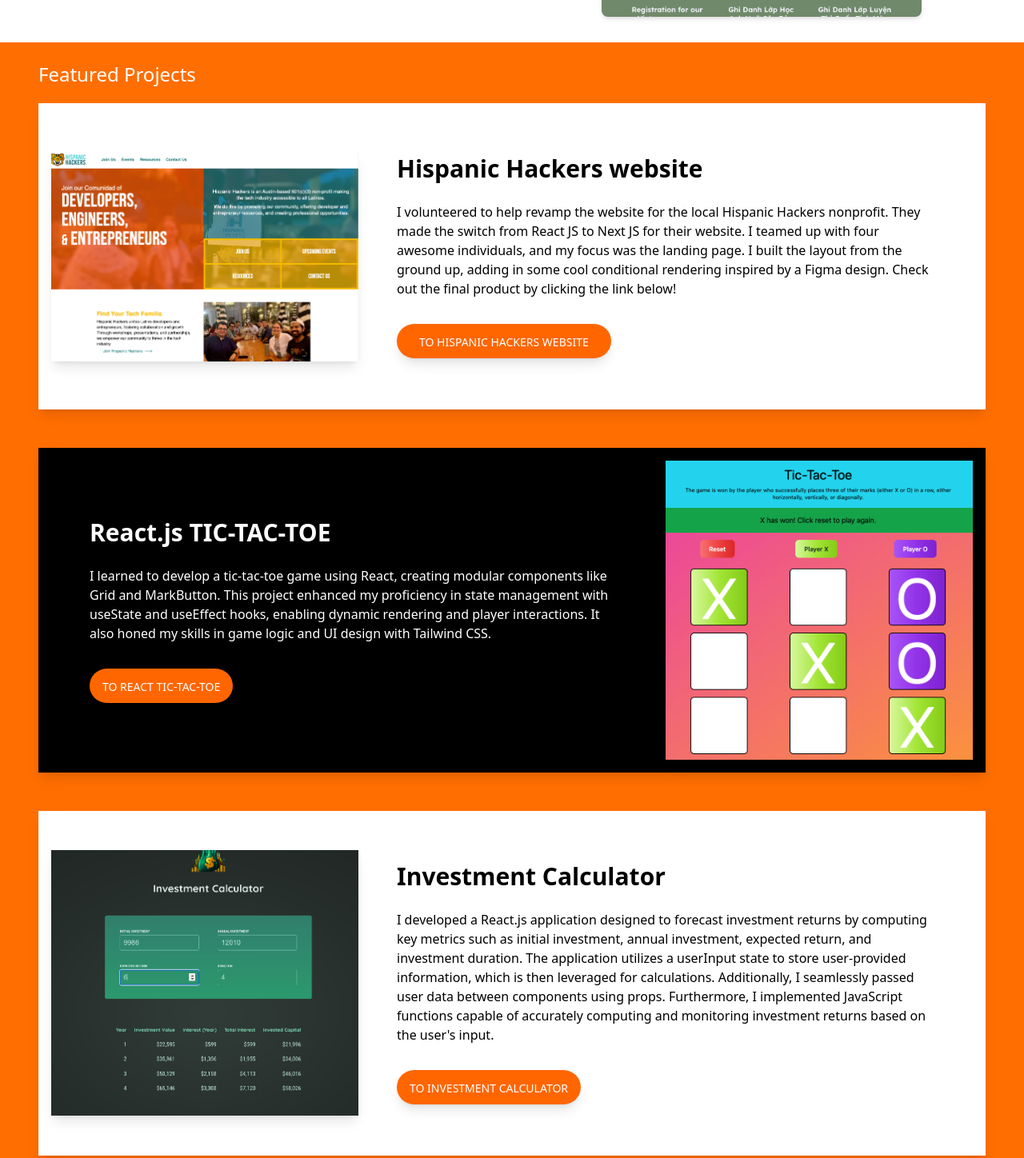
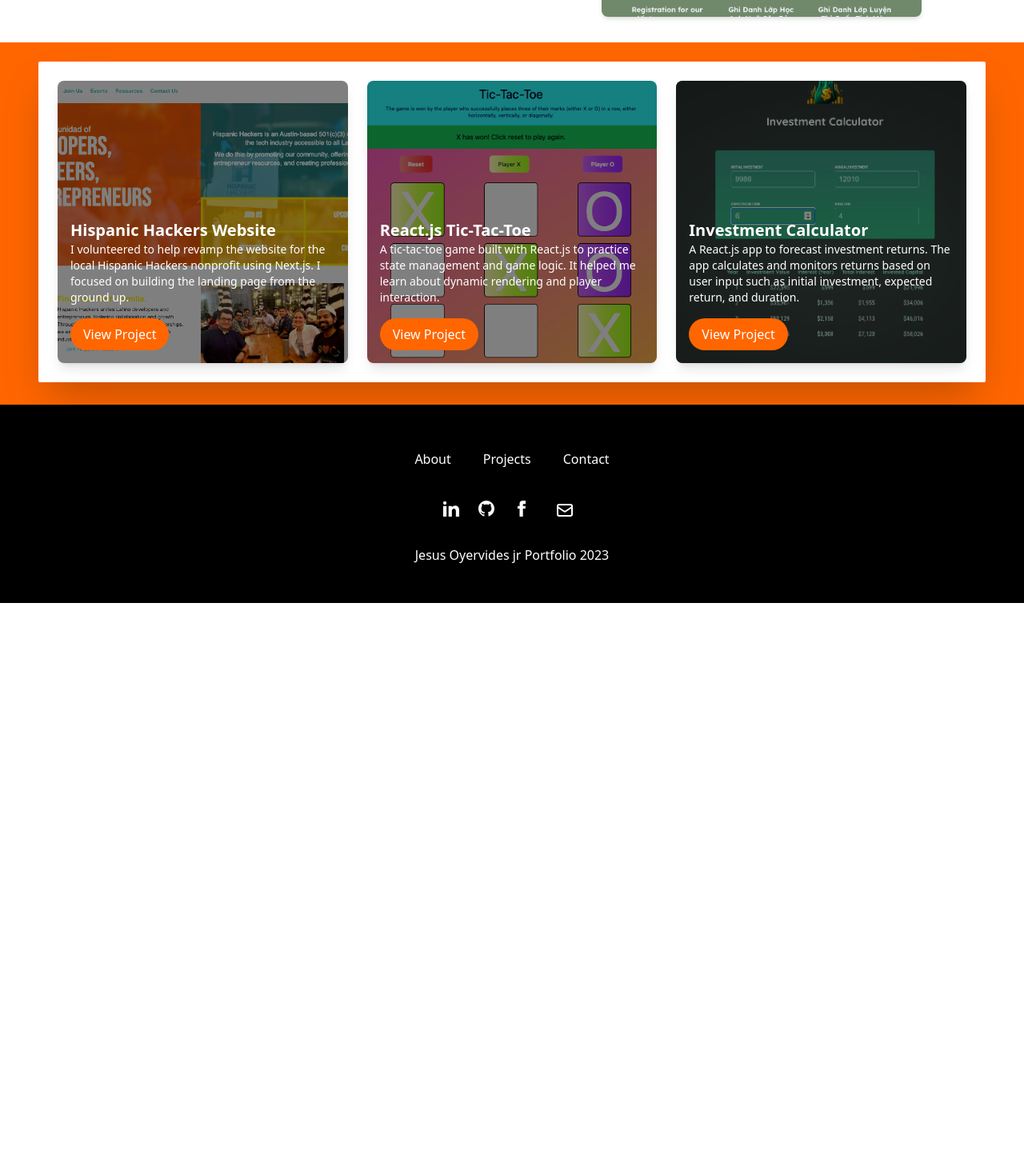
Before and after one commit to jesusoyer/nextjs-portfolio, a Next.js app: page / in a window 1280 px wide. Shown: the part 962-2410 px from the top of the page at 80% size. After the commit the page ends 1716 px from the top, so only its background shows below. Built offline with nearby package versions, Linux system fonts and the light colour scheme.

Commit message:
changed the homepage colors, the presentation of the projects and added a global navbar

```diff
--- a/components/Footer.tsx
+++ b/components/Footer.tsx
@@ -4,7 +4,7 @@
 
 export default function footer() {
   return (
-    <section className="bg-palette1 border-t-4 border-palette6">
+    <section className="bg-black border-t-4 border-palette6">
       <div className=" px-4 py-12 mx-auto space-y-8 overflow-hidden sm:px-6 lg:px-8">
         <nav className="flex flex-wrap justify-center">
           <div className="px-5 py-2">
@@ -42,7 +42,7 @@
             <span className="sr-only">LinkedIn</span>
             <svg
               xmlns="http://www.w3.org/2000/svg"
-              className="h-5 w-5"
+              className="h-5 w-5 text-white"
               fill="currentColor"
               viewBox="0 0 24 24"
             >
@@ -57,7 +57,7 @@
             <span className="sr-only">GitHub</span>
             <svg
               xmlns="http://www.w3.org/2000/svg"
-              className="h-5 w-5"
+              className="h-5 w-5 text-white"
               fill="currentColor"
               viewBox="0 0 24 24"
             >
@@ -73,7 +73,7 @@
             <span className="sr-only">FaceBook</span>
             <svg
               xmlns="http://www.w3.org/2000/svg"
-              className="h-5 w-5"
+              className="h-5 w-5 text-white"
               fill="currentColor"
               viewBox="0 0 24 24"
             >
@@ -88,7 +88,7 @@
             <span className="sr-only">Gmail</span>
             <svg
                   xmlns="http://www.w3.org/2000/svg"
-                  className="w-6 h-6 mx-2 text-palette2 hover:text-gray-500 "
+                  className="w-6 h-6 mx-2 text-white hover:text-gray-500 "
                   fill="none"
                   viewBox="0 0 24 24"
                   stroke="currentColor"
--- a/components/hompageComponents/Featured.jsx
+++ b/components/hompageComponents/Featured.jsx
@@ -4,7 +4,7 @@
 import FeaturedImage from "./Trucvietrevamp.png"
 const intro = () => {
   return (
-    <section className="grid grid-cols-1 md:grid-cols-2 gap-8 items-center p-8">
+    <section className="grid grid-cols-1 md:grid-cols-2 gap-8 items-center p-8 shadow-2xl">
     {/* Text Box */}
     <div className="text-left">
       <h2 className="text-3xl font-bold text-gray-800 mb-4">TRUC VIET WEBSITE REVAMP</h2>
@@ -14,7 +14,7 @@
 
       <Link href="https://www.trucviet.org">
 
-      <button className="mt-4 px-6 py-2 bg-blue-500 text-white rounded-lg hover:bg-blue-600 focus:outline-none focus:ring-2 focus:ring-blue-400">
+      <button className="mt-4 px-6 py-2 bg-palette1 text-white rounded-lg hover:bg-blue-600 focus:outline-none focus:ring-2 focus:ring-blue-400">
         Check out the project!
       </button>
 
--- a/components/hompageComponents/Homepage.tsx
+++ b/components/hompageComponents/Homepage.tsx
@@ -6,7 +6,7 @@
      <section className="relative ">
       <Hero />
       <Featured />
-      <div className="bg-palette3">
+      <div className="bg-palette6">
       <HomeProjects />
       </div>
     </section>
--- a/components/hompageComponents/HomepageProjects.tsx
+++ b/components/hompageComponents/HomepageProjects.tsx
@@ -1,120 +1,75 @@
-
 import hispanicHackers from "./HispanicHackers.png";
 import TicTacToe from "./Tic tac toe image.png";
 import investCalc from "./InvestmentCalc.png";
 import Image from "next/image";
+
 export default function HomeProjects() {
+  const projects = [
+    {
+      id: 1,
+      imageSrc: hispanicHackers,
+      title: "Hispanic Hackers Website",
+      description: "I volunteered to help revamp the website for the local Hispanic Hackers nonprofit using Next.js. I focused on building the landing page from the ground up.",
+      link: "https://www.hispanichackers.com/",
+      colSpan: 2,  // This project will take up 2 columns
+      rowSpan: 2,  // This project will take up 2 rows
+    },
+    {
+      id: 2,
+      imageSrc: TicTacToe,
+      title: "React.js Tic-Tac-Toe",
+      description: "A tic-tac-toe game built with React.js to practice state management and game logic. It helped me learn about dynamic rendering and player interaction.",
+      link: "https://main.dd8lletq4lb3y.amplifyapp.com/",
+      colSpan: 1,  // This project will take up 1 column
+      rowSpan: 1,  // This project will take up 1 row
+    },
+    {
+      id: 3,
+      imageSrc: investCalc,
+      title: "Investment Calculator",
+      description: "A React.js app to forecast investment returns. The app calculates and monitors returns based on user input such as initial investment, expected return, and duration.",
+      link: "https://main.d1r08ii8kqipne.amplifyapp.com/",
+      colSpan: 1,  // This project will take up 1 column
+      rowSpan: 2,  // This project will take up 2 rows
+    }
+  ];
+
   return (
-    <div className="container mx-auto md:px-6 ">
-      {/* Section: Design Block */}
+    <div className="container mx-auto md:px-6">
       <section className="p-6 text-center md:text-left">
-<h2 className="text-2xl text-palette5 mb-5">Featured Projects</h2>
 
+        {/* Grid Layout */}
+        <div className="grid grid-cols-1 sm:grid-cols-2 lg:grid-cols-3 gap-6 p-6 shadow-2xl rounded-sm bg-white">
+          {projects.map((project) => (
+            <div
+              key={project.id}
+              className={`relative group overflow-hidden rounded-lg shadow-lg bg-white col-span-${project.colSpan} row-span-${project.rowSpan} transition-transform duration-300 ease-in-out transform group-hover:scale-105 group-hover:shadow-xl`}
+            >
+              {/* Project Image with increased brightness */}
+              <Image
+                src={project.imageSrc}
+                alt={project.title}
+                width={400}
+                height={300}
+                className="object-cover w-full h-full brightness-125"
+              />
 
-        <div className="block shadow-lg p-4 bg-palette5 text-palette2 dark:bg-neutral-700">
-          <div className="flex flex-wrap items-center">
-            <div className="block w-full shrink-0 grow-0 basis-auto md:w-4/12 lg:flex">
-              <Image
-                src={hispanicHackers}
-                alt="hispanic hackers"
-                className="  shadow-lg h-fit"
-              />
-            </div>
-            <div className="w-full shrink-0 grow-0 basis-auto md:w-8/12">
-              <div className="px-6 py-12 md:px-12">
-                <h2 className="mb-6 text-3xl font-bold">
-                  <span className="text-danger dark:text-danger-500">
-                    Hispanic Hackers website
-                  </span>{" "}
-
-                </h2>
-                <p className="mb-6 pb-2 text-palette2  dark:text-neutral-300">
-                I volunteered to help revamp the website for the local Hispanic Hackers nonprofit. They made the switch from React JS to Next JS for their website. I teamed up with four awesome individuals, and my focus was the landing page. I built the layout from the ground up, adding in some cool conditional rendering inspired by a Figma design. Check out the final product by clicking the link below!
-                </p>
-                <button
-                  type="button"
-                  className="inline-block rounded-full shadow-lg p-4 bg-palette6 px-7 pb-2.5 pt-3 text-sm font-medium uppercase leading-normal text-palette5 transition duration-150 ease-in-out hover:bg-danger-600 hover:shadow-[0_8px_9px_-4px_rgba(220,76,100,0.3),0_4px_18px_0_rgba(220,76,100,0.2)] focus:bg-danger-600 focus:shadow-[0_8px_9px_-4px_rgba(220,76,100,0.3),0_4px_18px_0_rgba(220,76,100,0.2)] focus:outline-none focus:ring-0 active:bg-danger-700 active:shadow-[0_8px_9px_-4px_rgba(220,76,100,0.3),0_4px_18px_0_rgba(220,76,100,0.2)] dark:shadow-[0_4px_9px_-4px_rgba(220,76,100,0.5)] dark:hover:shadow-[0_8px_9px_-4px_rgba(220,76,100,0.2),0_4px_18px_0_rgba(220,76,100,0.1)] dark:focus:shadow-[0_8px_9px_-4px_rgba(220,76,100,0.2),0_4px_18px_0_rgba(220,76,100,0.1)] dark:active:shadow-[0_8px_9px_-4px_rgba(220,76,100,0.2),0_4px_18px_0_rgba(220,76,100,0.1)]"
-                  data-te-ripple-init
-                  data-te-ripple-color="light"
-                  onClick={() => {
-                    window.open('https://www.hispanichackers.com/','_blank');
-                  }}
-                >
-                  To Hispanic Hackers website
-                </button>
+              {/* Overlay with Text and Button */}
+              <div className="absolute inset-0 bg-black bg-opacity-50 group-hover:bg-opacity-60 transition-all">
+                <div className="absolute bottom-0 p-4 text-white">
+                  <h3 className="text-xl font-bold">{project.title}</h3>
+                  <p className="text-sm mb-4">{project.description}</p>
+                  <button
+                    type="button"
+                    className="inline-block px-4 py-2 bg-palette6 text-white rounded-full hover:bg-danger-600 transition-all"
+                    onClick={() => window.open(project.link, '_blank')}
+                  >
+                    View Project
+                  </button>
+                </div>
               </div>
             </div>
-          </div>
-        </div>
-      </section>
-      {/* Section: Design Block */}
-      <section className="p-6 text-center md:text-left">
-        <div className="block shadow-lg p-4  bg-palette2 text-palette5  dark:bg-neutral-700">
-          <div className="flex flex-wrap items-center">
-            <div className="w-full shrink-0 grow-0 basis-auto md:w-8/12">
-              <div className="px-6 py-12 md:px-12">
-                <h2 className="mb-6 text-3xl text-white font-bold">
-                  <span className=" text-palette5   ">React.js TIC-TAC-TOE</span>
-                </h2>
-                <p className="mb-6 pb-2 text-palette5  dark:text-neutral-300">
-                I learned to develop a tic-tac-toe game using React, creating modular components like Grid and MarkButton. This project enhanced my proficiency in state management with useState and useEffect hooks, enabling dynamic rendering and player interactions. It also honed my skills in game logic and UI design with Tailwind CSS.
-                </p>
-                <button
-                  type="button"
-                  className="inline-block rounded-full shadow-lg p-4 bg-palette6 pb-2.5 pt-3 text-sm font-medium uppercase leading-normal text-palette5 transition duration-150 ease-in-out hover:bg-danger-600 hover:shadow-[0_8px_9px_-4px_rgba(220,76,100,0.3),0_4px_18px_0_rgba(220,76,100,0.2)] focus:bg-danger-600 focus:shadow-[0_8px_9px_-4px_rgba(220,76,100,0.3),0_4px_18px_0_rgba(220,76,100,0.2)] focus:outline-none focus:ring-0 active:bg-danger-700 active:shadow-[0_8px_9px_-4px_rgba(220,76,100,0.3),0_4px_18px_0_rgba(220,76,100,0.2)] dark:shadow-[0_4px_9px_-4px_rgba(220,76,100,0.5)] dark:hover:shadow-[0_8px_9px_-4px_rgba(220,76,100,0.2),0_4px_18px_0_rgba(220,76,100,0.1)] dark:focus:shadow-[0_8px_9px_-4px_rgba(220,76,100,0.2),0_4px_18px_0_rgba(220,76,100,0.1)] dark:active:shadow-[0_8px_9px_-4px_rgba(220,76,100,0.2),0_4px_18px_0_rgba(220,76,100,0.1)]"
-                  data-te-ripple-init
-                  data-te-ripple-color="light"
-                  onClick={() => {
-                    window.open('https://main.dd8lletq4lb3y.amplifyapp.com/','_blank');
-                  }}
-                >
-                  To React Tic-Tac-Toe
-                </button>
-              </div>
-            </div>
-            <div className="block w-full md:w-4/12 lg:flex">
-              <Image
-                src={TicTacToe}
-                alt="Tic-Tac-Toe"
-                className="w-full shadow-lg"
-              />
-            </div>
-          </div>
-        </div>
-      </section>
-      {/* Section: Design Block */}
-      <section className=" text-center md:text-left p-6">
-        <div className="block  shadow-lg p-4  bg-palette5 text-palette2  dark:bg-neutral-700">
-          <div className="flex flex-wrap items-center">
-            <div className="block w-full shrink-0 grow-0 basis-auto md:w-4/12 lg:flex">
-              <Image
-                src={investCalc}
-                alt="coming soon"
-                className="w-full shadow-lg"
-              />
-            </div>
-            <div className="w-full shrink-0 grow-0 basis-auto md:w-8/12 ">
-              <div className="px-6 py-12 md:px-12 rounded-md">
-                <h2 className="mb-6 text-3xl  text-palette2   font-bold">
-                  <span className=" text-palette2   ">Investment Calculator</span>
-                </h2>
-                <p className="mb-6 pb-2  text-palette2  dark:text-neutral-300">
-                I developed a React.js application designed to forecast investment returns by computing key metrics such as initial investment, annual investment, expected return, and investment duration. The application utilizes a userInput state to store user-provided information, which is then leveraged for calculations. Additionally, I seamlessly passed user data between components using props. Furthermore, I implemented JavaScript functions capable of accurately computing and monitoring investment returns based on the user's input.
-                </p>
-                <button
-                  type="button"
-                  className="inline-block rounded-full shadow-lg p-4 bg-palette6 pb-2.5 pt-3 text-sm font-medium uppercase leading-normal text-palette5  transition duration-150 ease-in-out hover:bg-danger-600 hover:shadow-[0_8px_9px_-4px_rgba(220,76,100,0.3),0_4px_18px_0_rgba(220,76,100,0.2)] focus:bg-danger-600 focus:shadow-[0_8px_9px_-4px_rgba(220,76,100,0.3),0_4px_18px_0_rgba(220,76,100,0.2)] focus:outline-none focus:ring-0 active:bg-danger-700 active:shadow-[0_8px_9px_-4px_rgba(220,76,100,0.3),0_4px_18px_0_rgba(220,76,100,0.2)] dark:shadow-[0_4px_9px_-4px_rgba(220,76,100,0.5)] dark:hover:shadow-[0_8px_9px_-4px_rgba(220,76,100,0.2),0_4px_18px_0_rgba(220,76,100,0.1)] dark:focus:shadow-[0_8px_9px_-4px_rgba(220,76,100,0.2),0_4px_18px_0_rgba(220,76,100,0.1)] dark:active:shadow-[0_8px_9px_-4px_rgba(220,76,100,0.2),0_4px_18px_0_rgba(220,76,100,0.1)]"
-                  data-te-ripple-init
-                  data-te-ripple-color="light"
-                  onClick={() => {
-                    window.open('https://main.d1r08ii8kqipne.amplifyapp.com/','_blank');
-                  }}
-                >
-                  To Investment Calculator
-                </button>
-              </div>
-            </div>
-          </div>
+          ))}
         </div>
       </section>
     </div>
```
